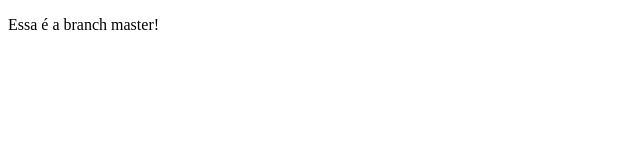
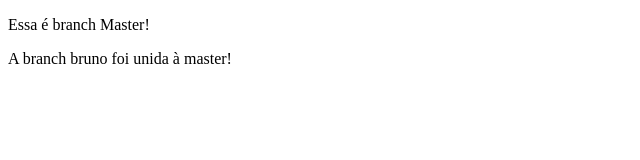
Before and after one commit to BrunoFel/teste, a plain HTML site: page index.html in a window 1280 px wide. Shown: the whole page, without its empty margins (0-640 px from the left). Drawn offline with Linux system fonts and the light colour scheme.

Commit message:
branch bruno criada

```diff
--- a/index.html
+++ b/index.html
@@ -6,6 +6,7 @@
     <title>Document</title>
 </head>
 <body>
-    <p>Essa é a branch master!</p>
+    <p>Essa é branch Master!</p>
+    <p>A branch bruno foi unida à master!</p>
 </body>
 </html>
```
